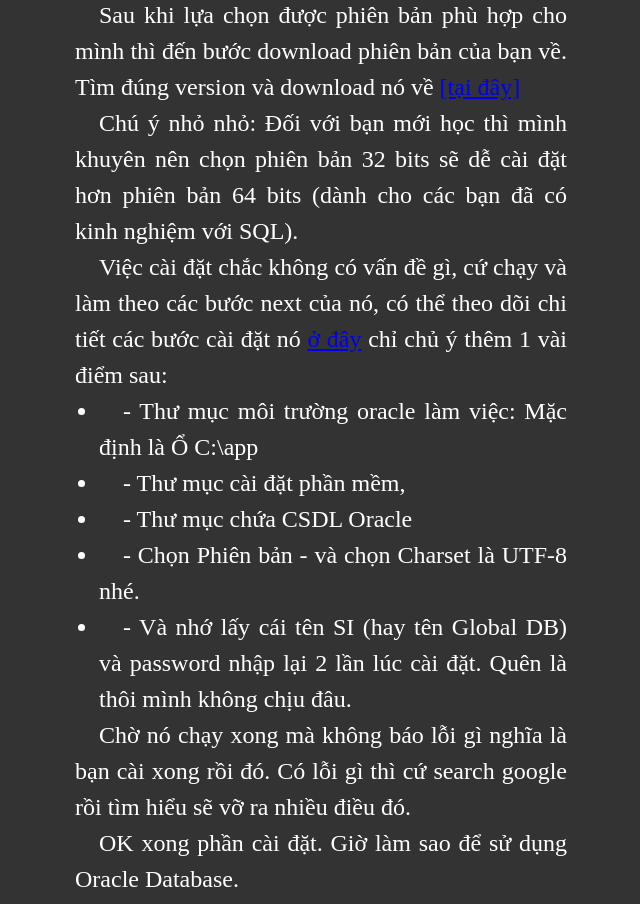
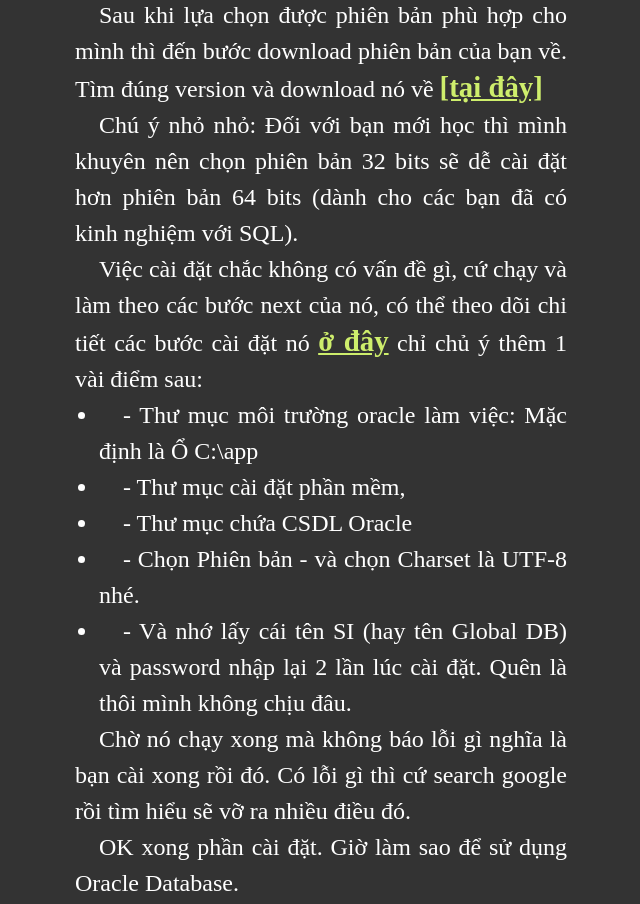
Before and after one commit to ngnam/ngay-thu-nhat-lam-quen-voi-oracle, a plain HTML site: page index.html in a window 1280 px wide. Shown: the part 1595-2499 px from the top of the page, without its empty margins (319-959 px from the left). Drawn offline with Linux system fonts and the light colour scheme.

Commit message:
update style a

```diff
--- a/css/main.css
+++ b/css/main.css
@@ -117,3 +117,9 @@
   padding-left: 1em;
   text-indent: 1em;
 }
+
+a {
+  color: #ceee6c;
+  font-weight: bold;
+  font-size: 1.2em;
+}
```
